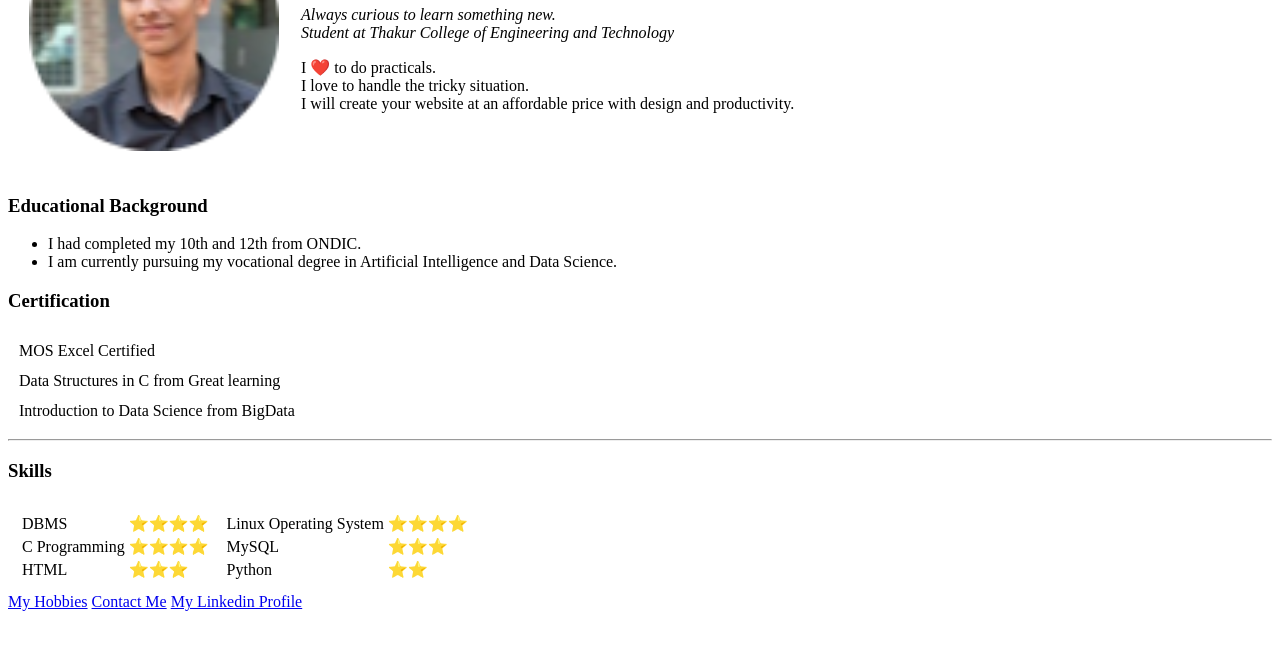
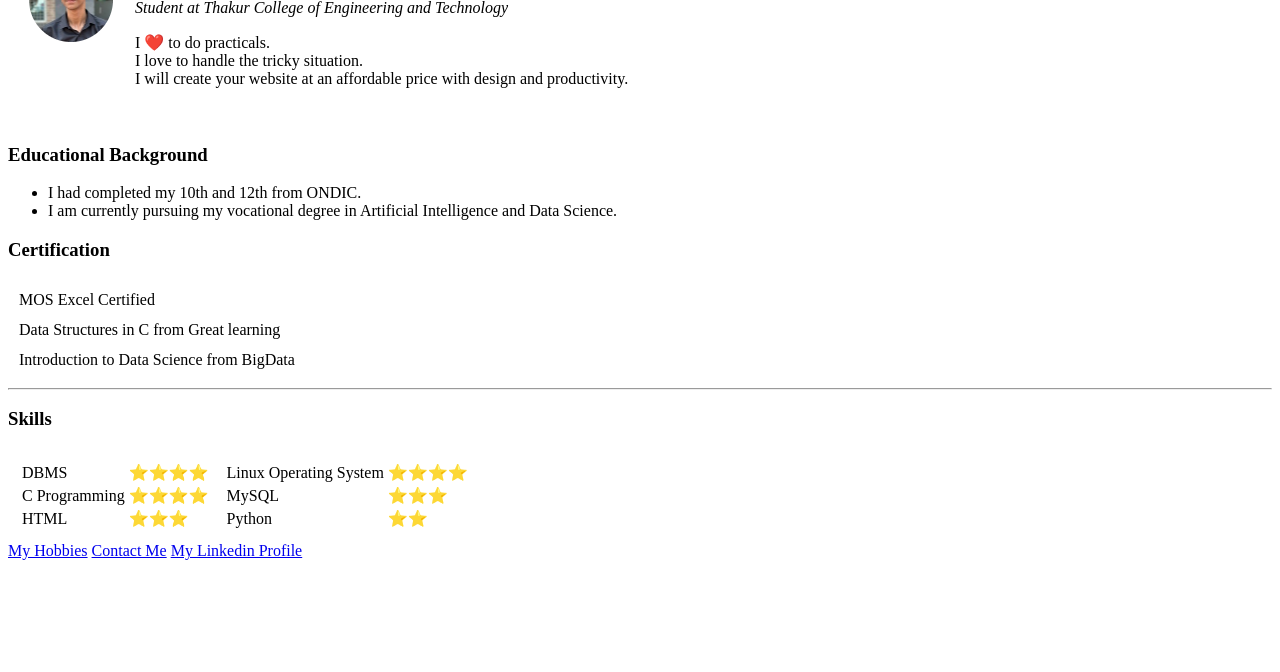
Before and after one commit to zaidsiddiqui07/ZaidFirstRepository, a plain HTML site: page index.html in a window 1280 px wide. Shown: the part 128-800 px from the top of the page. Drawn offline with Linux system fonts and the light colour scheme.

Commit message:
Update index.html

```diff
--- a/index.html
+++ b/index.html
@@ -9,7 +9,7 @@
     <table cellspacing="20">
       <tr>
         <td>
-          <img src="Zaid.png" alt="Zaid Profile Picture" style="width:250px" />
+          <img src="Zaid.png" alt="Zaid Profile Picture" />
         </td>
         <td>
           <h1>Zaid Siddiqui</h1>
```
